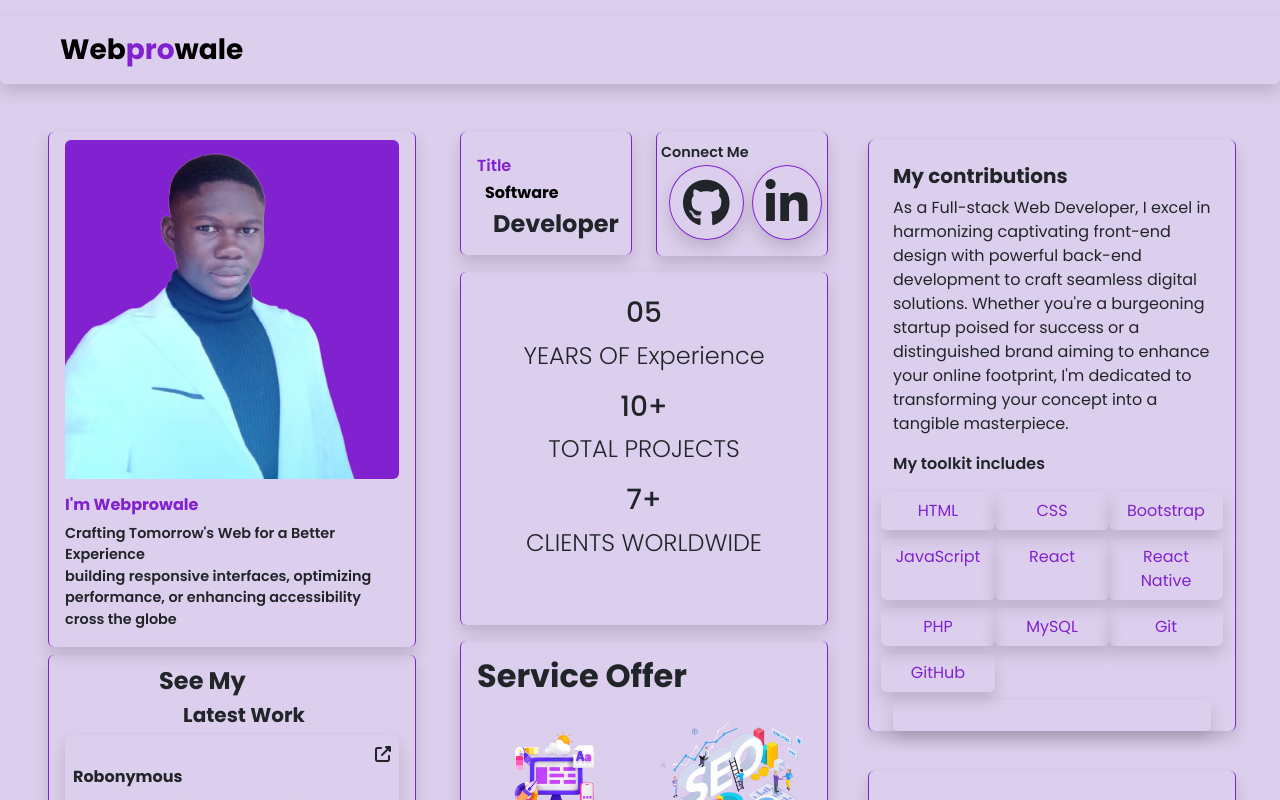
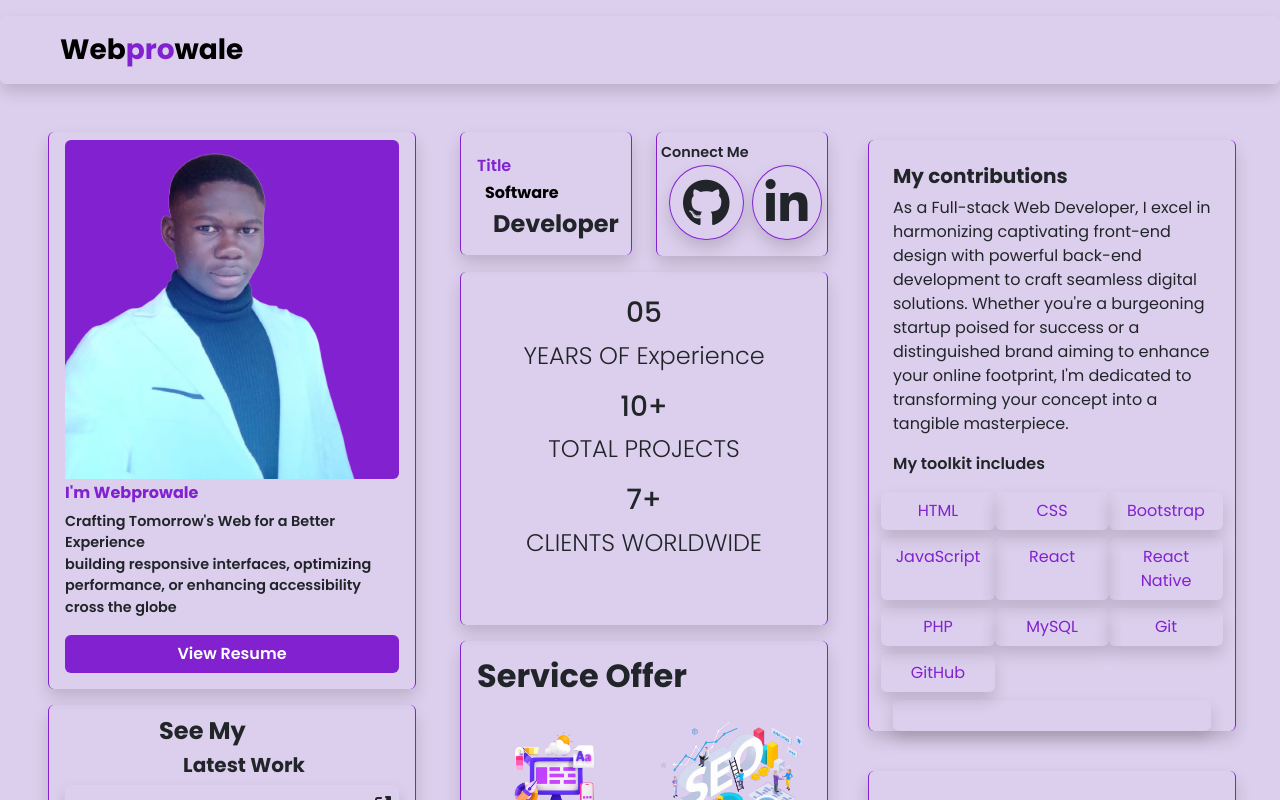
Before and after one commit to Webprowale/webprowale, a React (Vite) app: page / in a window 1280 px wide. Shown: the top 800 px of the page. Built offline with nearby package versions, Linux system fonts and the light colour scheme; the HTML template or start-up script is replaced by a standard one.

Commit message:
resume func

```diff
--- a/package.json
+++ b/package.json
@@ -10,6 +10,7 @@
     "preview": "vite preview"
   },
   "dependencies": {
+    "@react-pdf/renderer": "^3.4.2",
     "react": "^18.2.0",
     "react-dom": "^18.2.0",
     "react-router-dom": "^6.22.3"
--- a/src/App.jsx
+++ b/src/App.jsx
@@ -1,20 +1,21 @@
 import { Children, useState } from 'react'
-import Navber from './Components/Navber'
 import { Route, Routes } from 'react-router-dom'
 import Home from './Pages/Home'
 import Blog from './Pages/Blog'
 import Footer from './Components/Footer'
 import UseLayout from './Components/UseLayout'
+import Resume from './Pages/Resume';
 
 
 function App() {
 
   return (
     <div className="container-fluild py-3">
-    <UseLayout>
+   <UseLayout>
      <Routes>
       <Route path='/' element={<Home />} />
       <Route path='/blog' element={<Blog />} />
+      <Route path='/resume' element={<Resume />} />
      </Routes>
      </UseLayout>
      </div>
--- a/src/Components/Biography.jsx
+++ b/src/Components/Biography.jsx
@@ -3,8 +3,8 @@ import Dev from "../Images/webb2.png";
 import { Link } from "react-router-dom";
 function Biography() {
   return (
-    <div className="rounded shadow px-3 pt-2 d-flex flex-column con1">
-      <div className=" primaryBg rounded mb-3">
+    <div className="rounded shadow px-3 pt-2 d-flex flex-column con1 mb-2">
+      <div className=" primaryBg rounded mb-1">
         <img src={Dev} className="img-fluid" height={100} />
       </div>
       <h3 className=" primaryColor rounded fs-6 fw-bold">I'm Webprowale</h3>
@@ -14,6 +14,7 @@ function Biography() {
         building responsive interfaces, optimizing performance, or enhancing
         accessibility cross the globe
       </p>
+      <Link to='/resume' className="btn fw-semibold primaryBg text-white mb-3">View Resume</Link>
     </div>
   );
 }
--- a/src/Pages/Home.jsx
+++ b/src/Pages/Home.jsx
@@ -21,7 +21,7 @@ function Home() {
         </div>
         <div className="col-lg">
           <div
-            className="row"
+            className="row mb-3"
           >
             <div className="col-6">
             <Title />
--- /dev/null
+++ b/src/Pages/Resume.jsx
@@ -0,0 +1,12 @@
+import React from 'react';
+import Pdf from '../Components/webprowale.pdf';
+
+function Resume() {
+  return (
+    <div>
+      <iframe src={Pdf} width="100%" height="800px" />
+    </div>
+  );
+}
+
+export default Resume;
```
Also changed, not shown: 2 other files (tests, documents, lock files or other folders).
